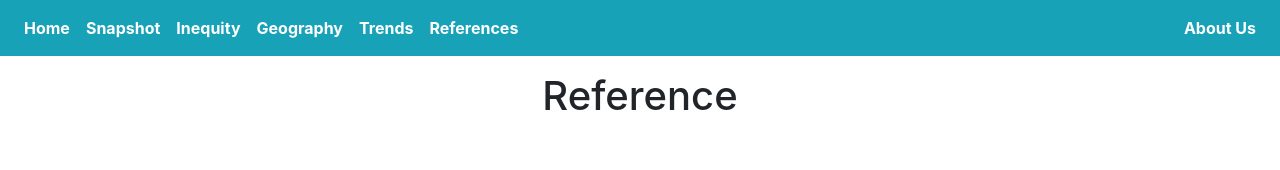
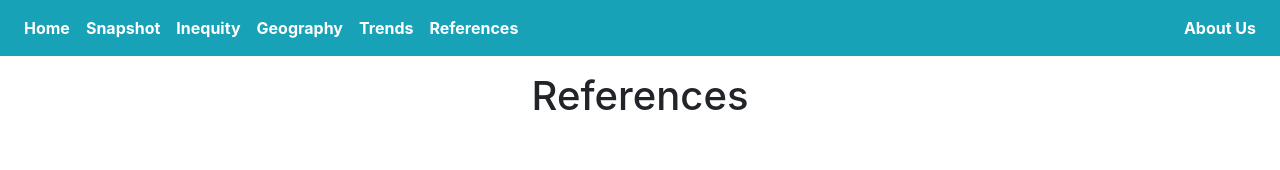
Before and after one commit to rhashimo/a3-education, a plain HTML site: page reference.html in a window 1280 px wide. Shown: the top 170 px of the page. Drawn offline with nearby package versions, Linux system fonts and the light colour scheme.

Commit message:
minor change for reference

```diff
--- a/reference.html
+++ b/reference.html
@@ -71,7 +71,7 @@
     <!-- Page Contents -->
     <div class="container-fluid">
 
-      <h1 class="mt-4", id="page-copy">Reference</h1>
+      <h1 class="mt-4", id="page-copy">References</h1>
       <br>
       <br>
 
```
